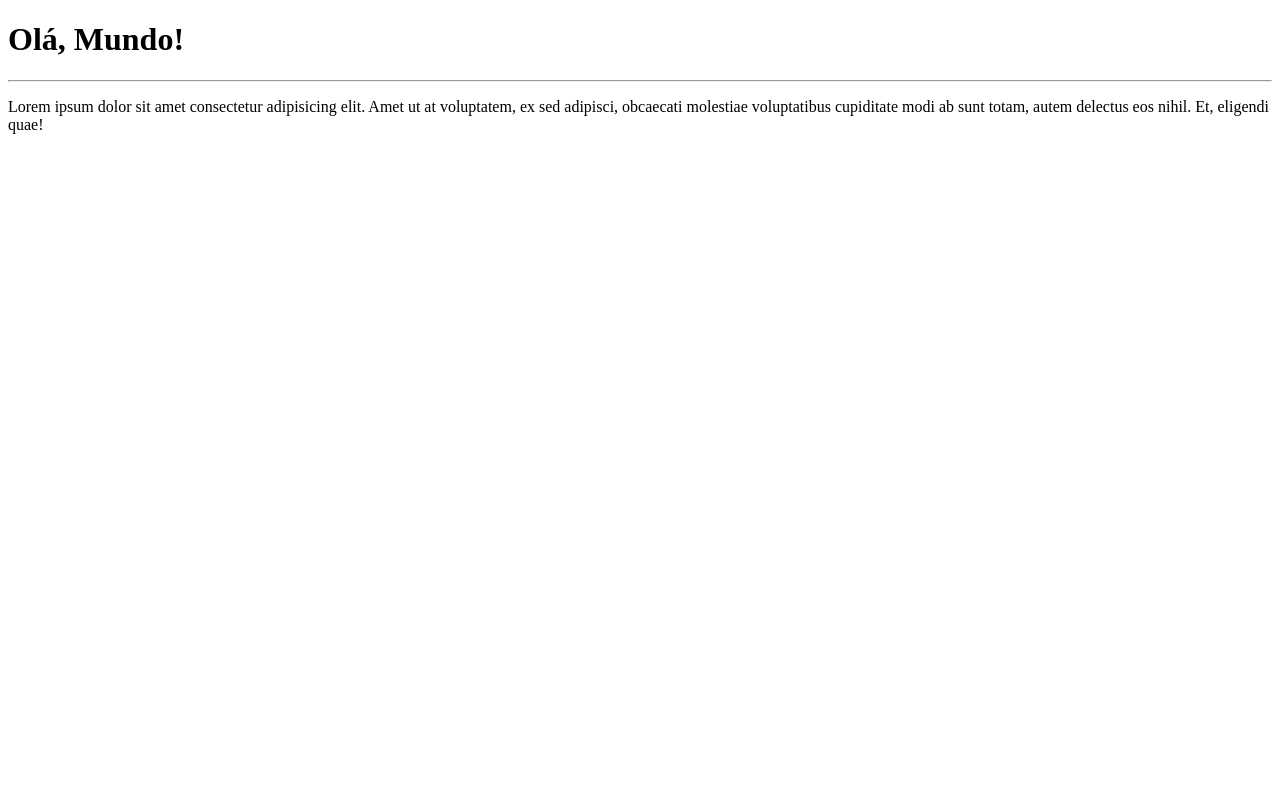
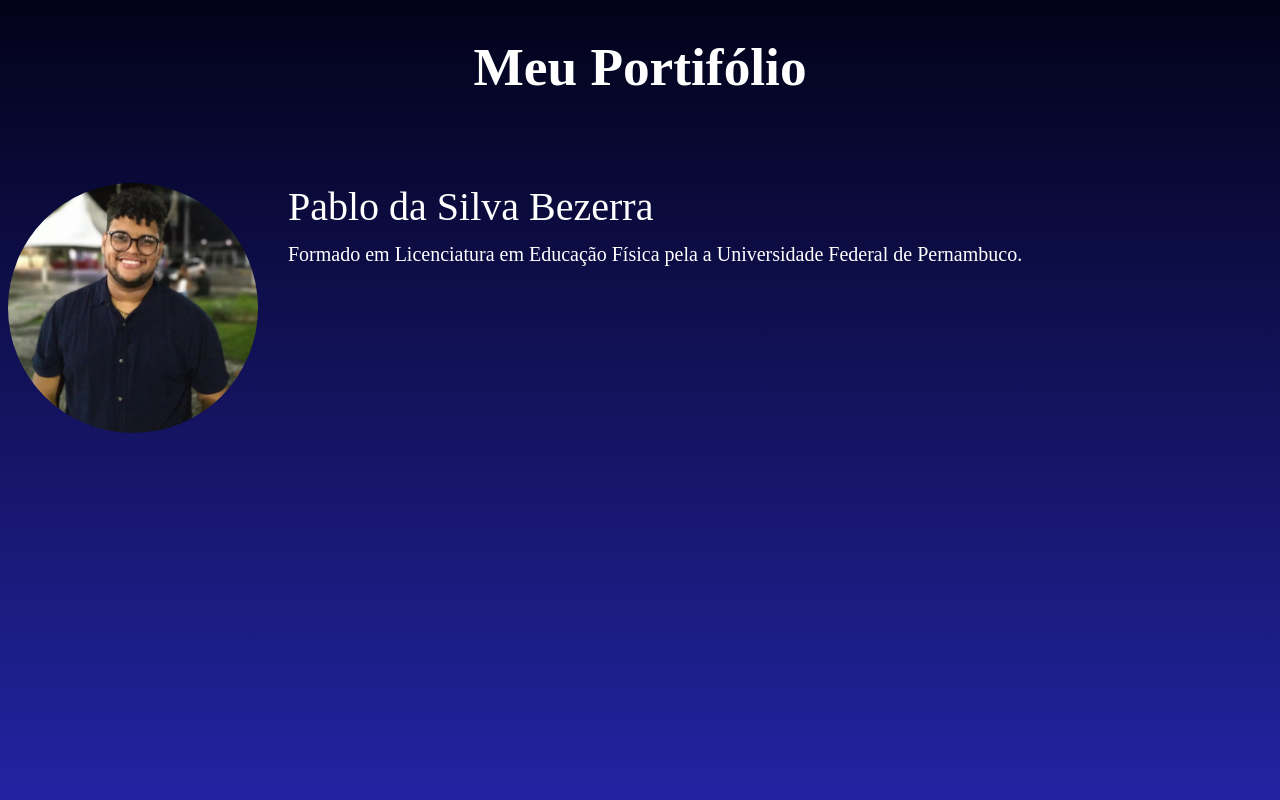
Before and after one commit to PabloBezerra/pablobezerra.github.io, a plain HTML site: page site_exemplo/index.html in a window 1280 px wide. Shown: the top 800 px of the page. Drawn offline with Linux system fonts and the light colour scheme.

Commit message:
Inicio da ideia

```diff
--- /dev/null
+++ b/site_exemplo/estilo.css
@@ -0,0 +1,39 @@
+body {
+    background: linear-gradient(to top, rgb(45, 45, 204), rgb(2, 2, 25));
+    height: 1000px;
+}
+
+header {}
+
+h1 {
+    color: white;
+    text-align: center;
+    font-size: 40pt;
+}
+
+section {}
+
+div#titulo {
+    color: white;
+    font-size: 30pt;
+    margin-left: 280px;
+    margin-top: 50px;
+    position: absolute;
+}
+
+div#texto {
+    color: white;
+    font-size: 15pt;
+    margin-left: 280px;
+    margin-top: 90px;
+    position: absolute;
+}
+
+img {
+    margin-top: 50px;
+    width: 250px;
+    border-radius: 200px;
+    position: absolute;
+}
+
+footer {}
--- a/site_exemplo/index.html
+++ b/site_exemplo/index.html
@@ -1,14 +1,34 @@
 <!DOCTYPE html>
 <html lang="pt-br">
+
 <head>
     <meta charset="UTF-8">
     <meta http-equiv="X-UA-Compatible" content="IE=edge">
     <meta name="viewport" content="width=device-width, initial-scale=1.0">
-    <title>Meu primeiro site em repositório</title>
+    <title>Site de Apresentação</title>
+    <link rel="stylesheet" href="estilo.css">
 </head>
+
 <body>
-    <h1>Olá, Mundo!</h1>
-    <hr>
-    <p>Lorem ipsum dolor sit amet consectetur adipisicing elit. Amet ut at voluptatem, ex sed adipisci, obcaecati molestiae voluptatibus cupiditate modi ab sunt totam, autem delectus eos nihil. Et, eligendi quae!</p>
+    <header>
+        <h1>Meu Portifólio</h1>
+    </header>
+    <section>
+        <div id="titulo">
+            Pablo da Silva Bezerra
+        </div>
+        <div id="texto">
+            <p>Formado em Licenciatura em Educação Física pela a Universidade Federal de Pernambuco.
+
+            </p>
+        </div>
+        <div id="img">
+            <img src="eu.png" alt="">
+        </div>
+    </section>
 </body>
+<footer>
+
+</footer>
+
 </html>
```
Also changed, not shown: site_exemplo/eu.png (added).
